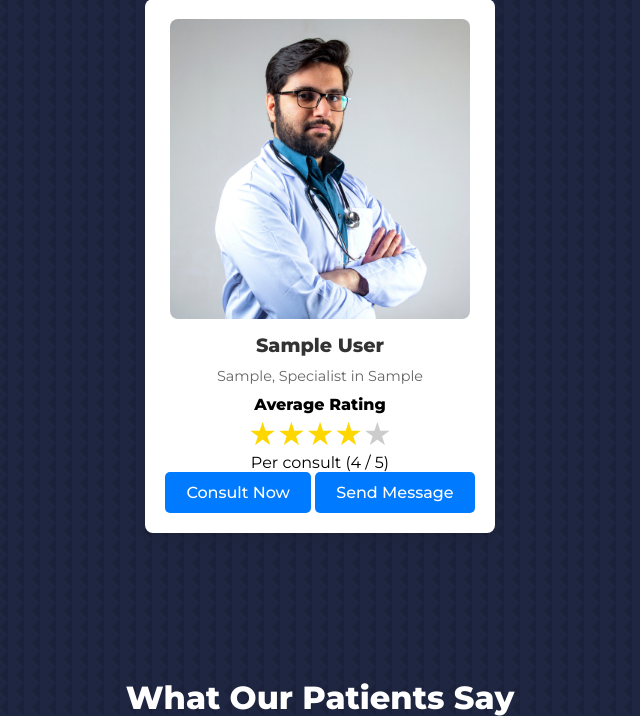
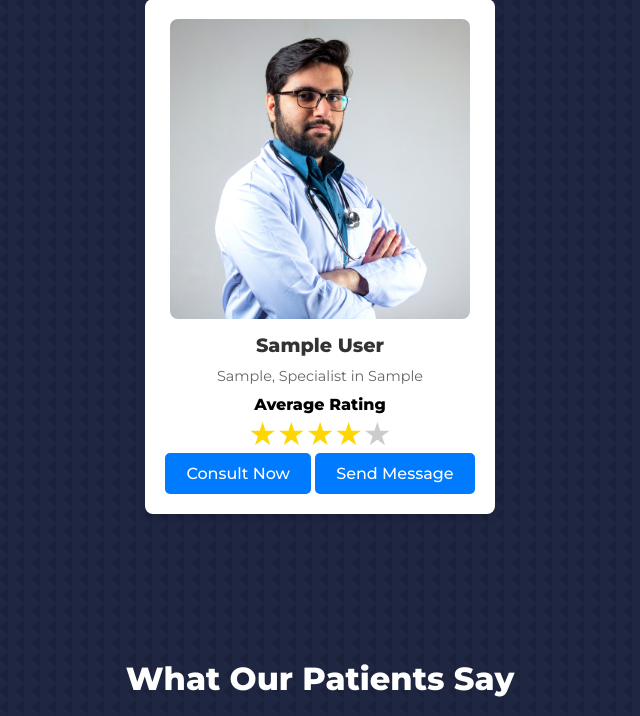
Before and after one commit to kawshik-ornob8/HelloDr, a PHP site: page / in a window 1280 px wide. Shown: the part 1493-2209 px from the top of the page, without its empty margins (320-960 px from the left). Run offline with PHP 8.4, Linux system fonts and the light colour scheme; tables that the repository leaves empty or names only in its code hold one stand-in row (values such as "Sample post").

```diff
--- a/index.php
+++ b/index.php
@@ -169,7 +169,6 @@ $result = $conn->query($query);
                                 echo '<span style="color: #ccc; font-size: 2rem;">&#9733;</span>';
                             }
                             ?>
-                            <p>Per consult (<?php echo $average_rating; ?> / 5)</p>
                         </div>
 
 
```
